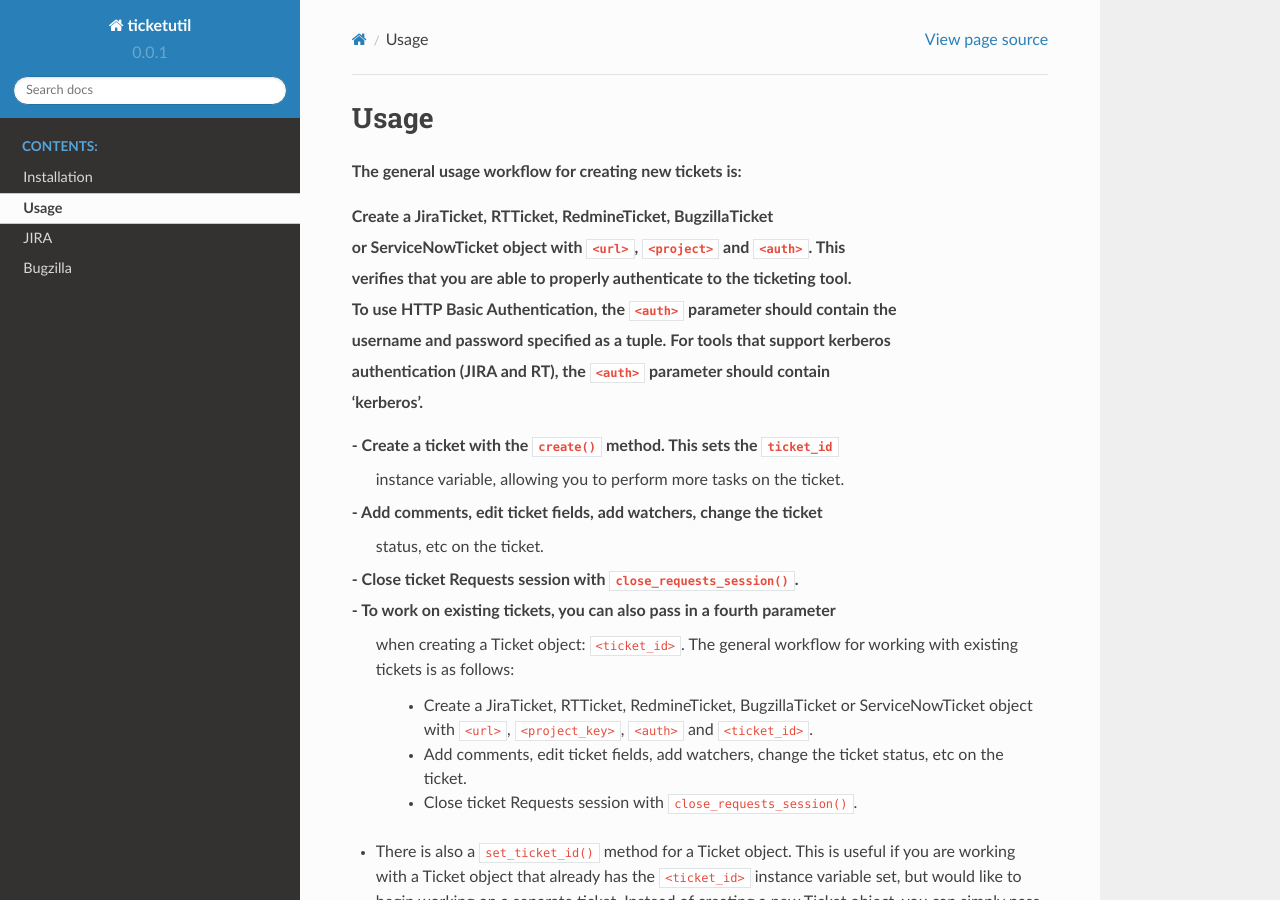
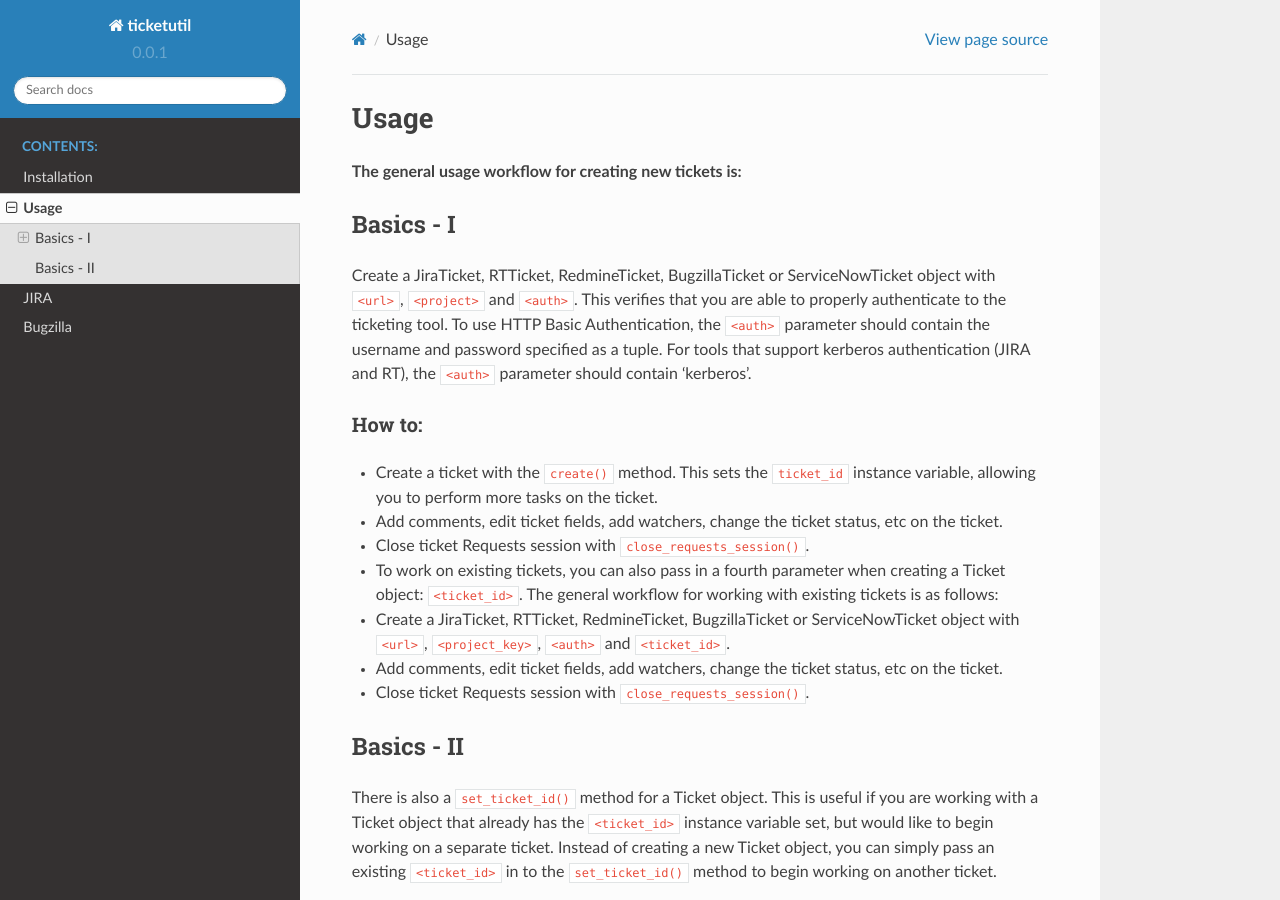
Before and after one commit to dmranck/ticketutil, a Sphinx documentation site: the page built from read-the-docs/source/Usage.rst, in a window 1280 px wide and 900 px high. Built offline with Sphinx 7.4.7 and the Read the Docs theme 2.0.0, drawn with Linux system fonts in a browser that asks for light colours.

Commit message:
UPDATE Usage.rst

```diff
--- a/read-the-docs/source/Usage.rst
+++ b/read-the-docs/source/Usage.rst
@@ -3,50 +3,55 @@ Usage
 
 **The general usage workflow for creating new tickets is:**
 
-.. glossary::
+Basics - I
+^^^^^^^^^^
+Create a JiraTicket, RTTicket, RedmineTicket, BugzillaTicket
+or ServiceNowTicket object with ``<url>``, ``<project>`` and ``<auth>``. This
+verifies that you are able to properly authenticate to the ticketing tool.
+To use HTTP Basic Authentication, the ``<auth>`` parameter should contain the
+username and password specified as a tuple. For tools that support kerberos
+authentication (JIRA and RT), the ``<auth>`` parameter should contain
+'kerberos'.
 
-  Create a JiraTicket, RTTicket, RedmineTicket, BugzillaTicket
-  or ServiceNowTicket object with ``<url>``, ``<project>`` and ``<auth>``. This
-  verifies that you are able to properly authenticate to the ticketing tool.
-  To use HTTP Basic Authentication, the ``<auth>`` parameter should contain the
-  username and password specified as a tuple. For tools that support kerberos
-  authentication (JIRA and RT), the ``<auth>`` parameter should contain
-  'kerberos'.
 
-.. glossary::
+How to:
+-------
 
-    - Create a ticket with the ``create()`` method. This sets the ``ticket_id``
-      instance variable, allowing you to perform more tasks on the ticket.
+- Create a ticket with the ``create()`` method. This sets the ``ticket_id``
+  instance variable, allowing you to perform more tasks on the ticket.
 
-    - Add comments, edit ticket fields, add watchers, change the ticket
-      status, etc on the ticket.
+- Add comments, edit ticket fields, add watchers, change the ticket
+  status, etc on the ticket.
 
-    - Close ticket Requests session with ``close_requests_session()``.
+- Close ticket Requests session with ``close_requests_session()``.
 
-    - To work on existing tickets, you can also pass in a fourth parameter
-      when creating a Ticket object: ``<ticket_id>``. The general workflow for
-      working with existing tickets is as follows:
+- To work on existing tickets, you can also pass in a fourth parameter
+  when creating a Ticket object: ``<ticket_id>``. The general workflow for
+  working with existing tickets is as follows:
 
-        - Create a JiraTicket, RTTicket, RedmineTicket, BugzillaTicket
-          or ServiceNowTicket object with ``<url>``, ``<project_key>``, ``<auth>`` and
-          ``<ticket_id>``.
+- Create a JiraTicket, RTTicket, RedmineTicket, BugzillaTicket
+  or ServiceNowTicket object with ``<url>``, ``<project_key>``, ``<auth>`` and
+  ``<ticket_id>``.
 
-        - Add comments, edit ticket fields, add watchers, change the ticket
-          status, etc on the ticket.
+- Add comments, edit ticket fields, add watchers, change the ticket
+  status, etc on the ticket.
 
-        - Close ticket Requests session with ``close_requests_session()``.
+- Close ticket Requests session with ``close_requests_session()``.
 
-* There is also a ``set_ticket_id()`` method for a Ticket object. This is
-  useful if you are working with a Ticket object that already has the
-  ``<ticket_id>`` instance variable set, but would like to begin working
-  on a separate ticket. Instead of creating a new Ticket object, you can
-  simply pass an existing ``<ticket_id>`` in to the ``set_ticket_id()``
-  method to begin working on another ticket.
+Basics - II
+^^^^^^^^^^^
+There is also a ``set_ticket_id()`` method for a Ticket object. This is
+useful if you are working with a Ticket object that already has the
+``<ticket_id>`` instance variable set, but would like to begin working
+on a separate ticket. Instead of creating a new Ticket object, you can
+simply pass an existing ``<ticket_id>`` in to the ``set_ticket_id()``
+method to begin working on another ticket.
 
-* To return the current Ticket object's ticket_id or ticket_url, use the
+
+-  To return the current Ticket object's ticket_id or ticket_url, use the
   ``get_ticket_id()`` or ``get_ticket_url()`` methods.
 
-* To run unit tests in Bash terminal use this command:
+- To run unit tests in Bash terminal use this command:
 
 .. code-block:: python
 
```
